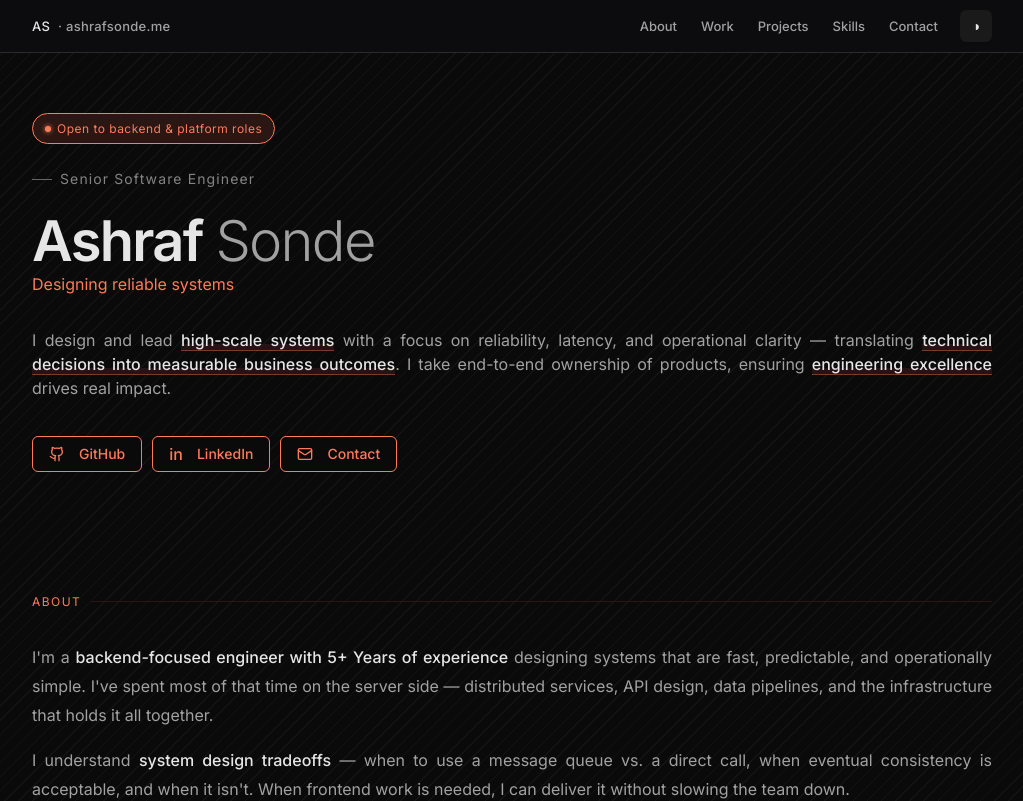
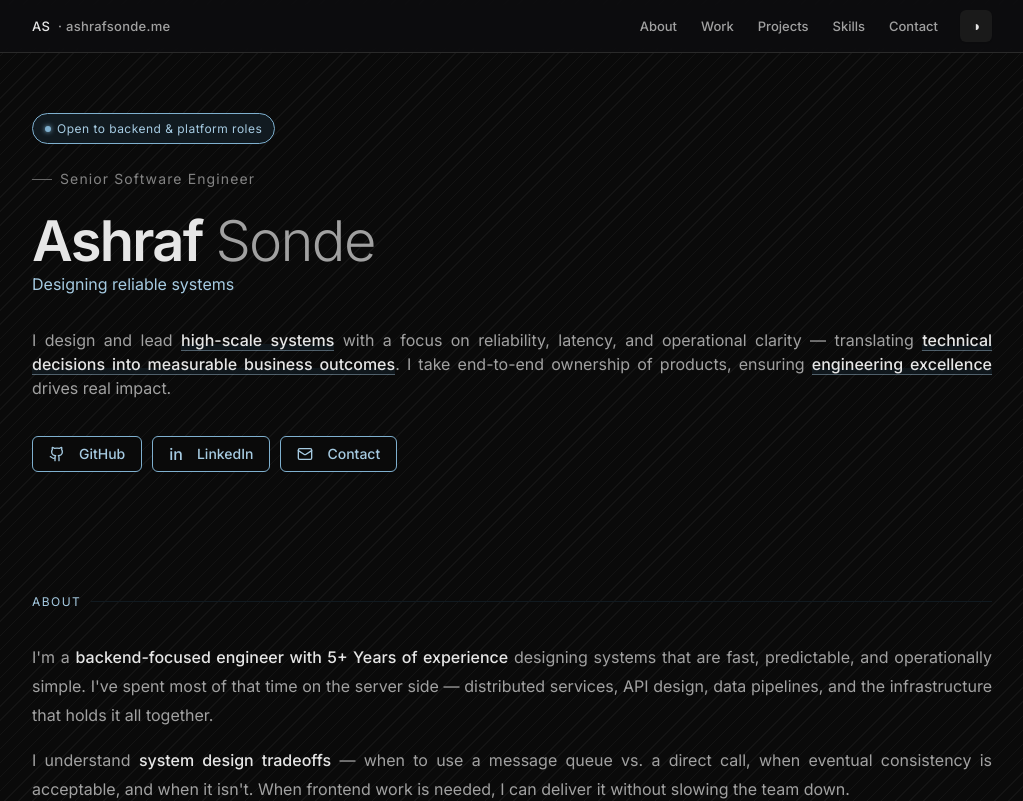
Before and after one commit to Ashraf-Sonde/portfolio-webite, a Next.js app: page / in a window 1280 px wide. Shown: the top 801 px of the page, without its empty margins (128-1151 px from the left). Built offline with nearby package versions, Linux system fonts and the light colour scheme.

Commit message:
feat: updated the color theme

```diff
--- a/src/app/globals.css
+++ b/src/app/globals.css
@@ -4,10 +4,10 @@
 
 @layer base {
   :root {
-    --brand: #ff7a59;
-    --brand-ink: #ff7a59;
-    --brand-soft: #2a1612;
-    --brand-on-brand: #0e0e10;
+    --brand: #7fb0cf;
+    --brand-ink: #a6cbe2;
+    --brand-soft: #111a20;
+    --brand-on-brand: #08131a;
     --bg: #0e0e10;
     --bg-card: #1a1a1a;
     --bg-hover: #1a1a1a;
@@ -52,10 +52,10 @@
   }
 
   .light {
-    --brand: #e8553a;
-    --brand-ink: #c63d1e;
-    --brand-soft: #fdeeea;
-    --brand-on-brand: #1a1a1a;
+    --brand: #2f6682;
+    --brand-ink: #255268;
+    --brand-soft: #e8f2f7;
+    --brand-on-brand: #ffffff;
     --bg: #fafaf9;
     --bg-card: #fafafa;
     --bg-hover: #f4f4f5;
```
